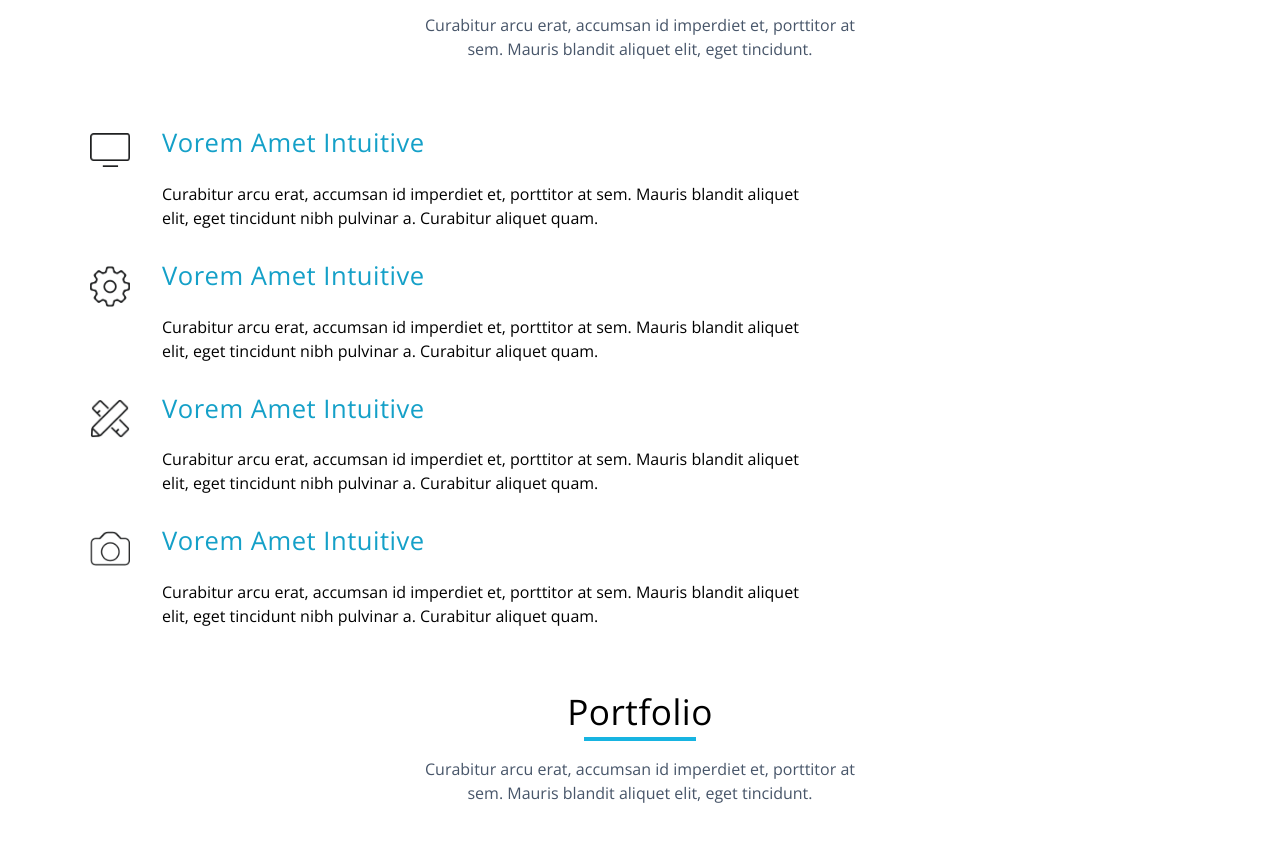
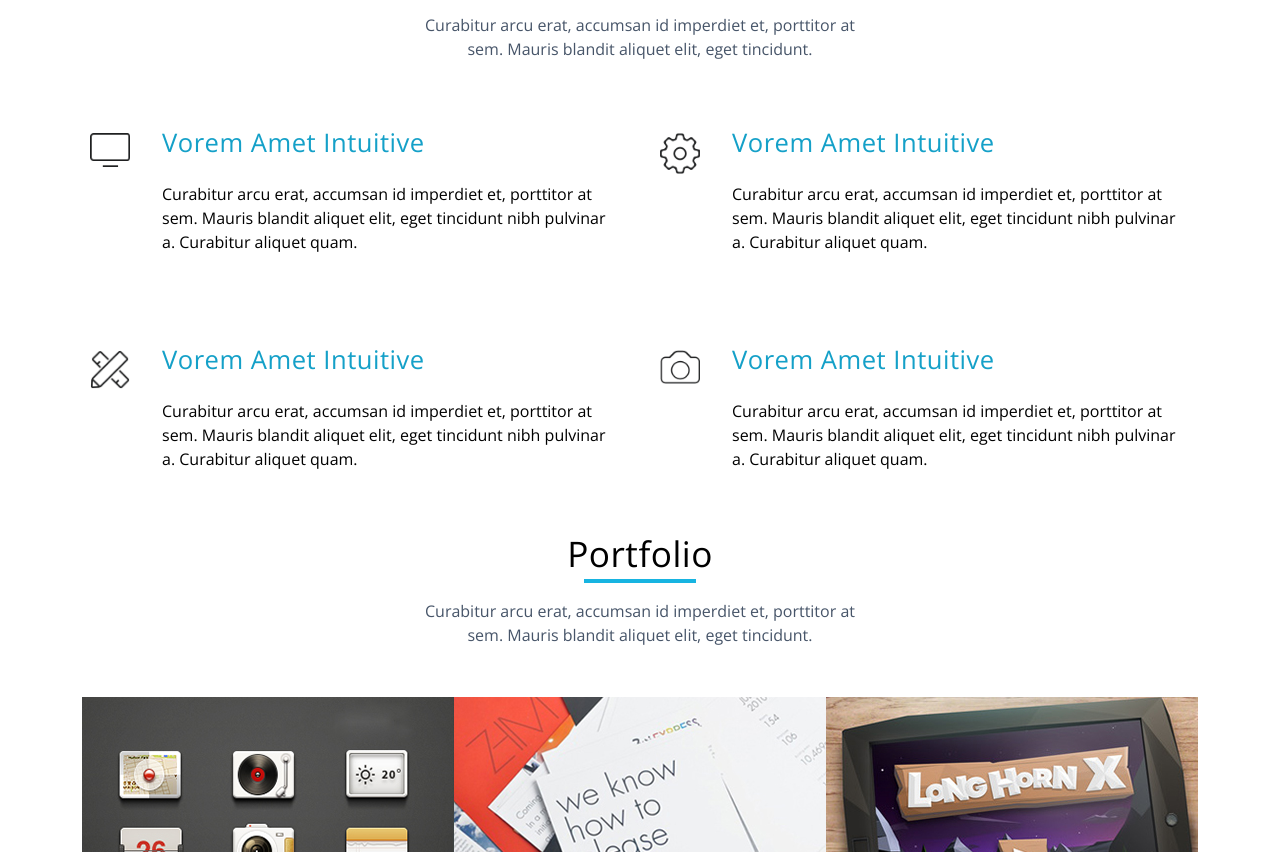
Before and after one commit to Momen-2/Kasper-Website, a plain HTML site: page index.html in a window 1280 px wide. Shown: the part 746-1598 px from the top of the page. Drawn offline with nearby package versions, Linux system fonts and the light colour scheme.

Commit message:
Solved an issue

```diff
--- a/css/style.css
+++ b/css/style.css
@@ -368,11 +368,11 @@ ul {
 }
 
 @media (min-width: 768px) {
-  .services .services-container {
+  .services-section .services-container {
     display: grid;
     grid-template-columns: repeat(auto-fill, minmax(450px, 1fr));
-    grid-column-gap: 60px;
-    grid-row-gap: 40px;
+    grid-column-gap: 40px;
+    grid-row-gap: 60px;
   }
 }
 @media (max-width: 414px) {
```
